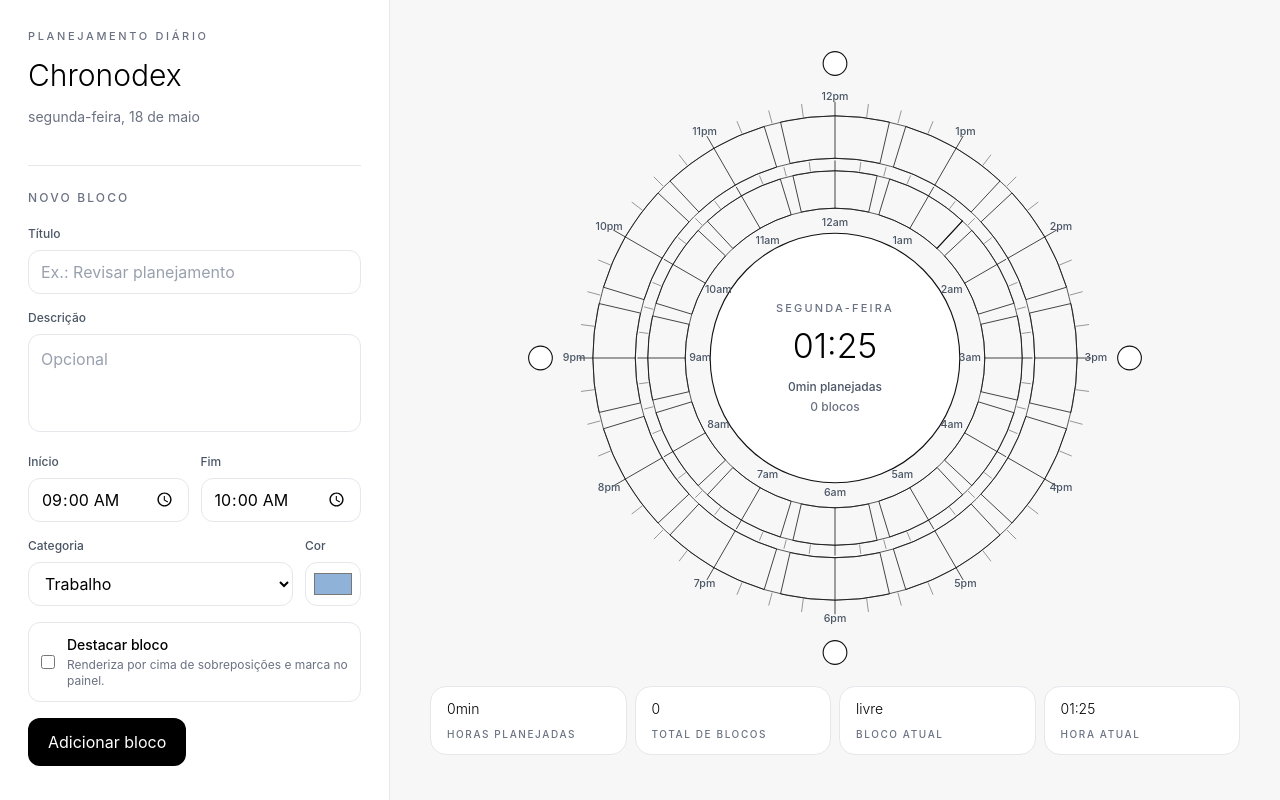
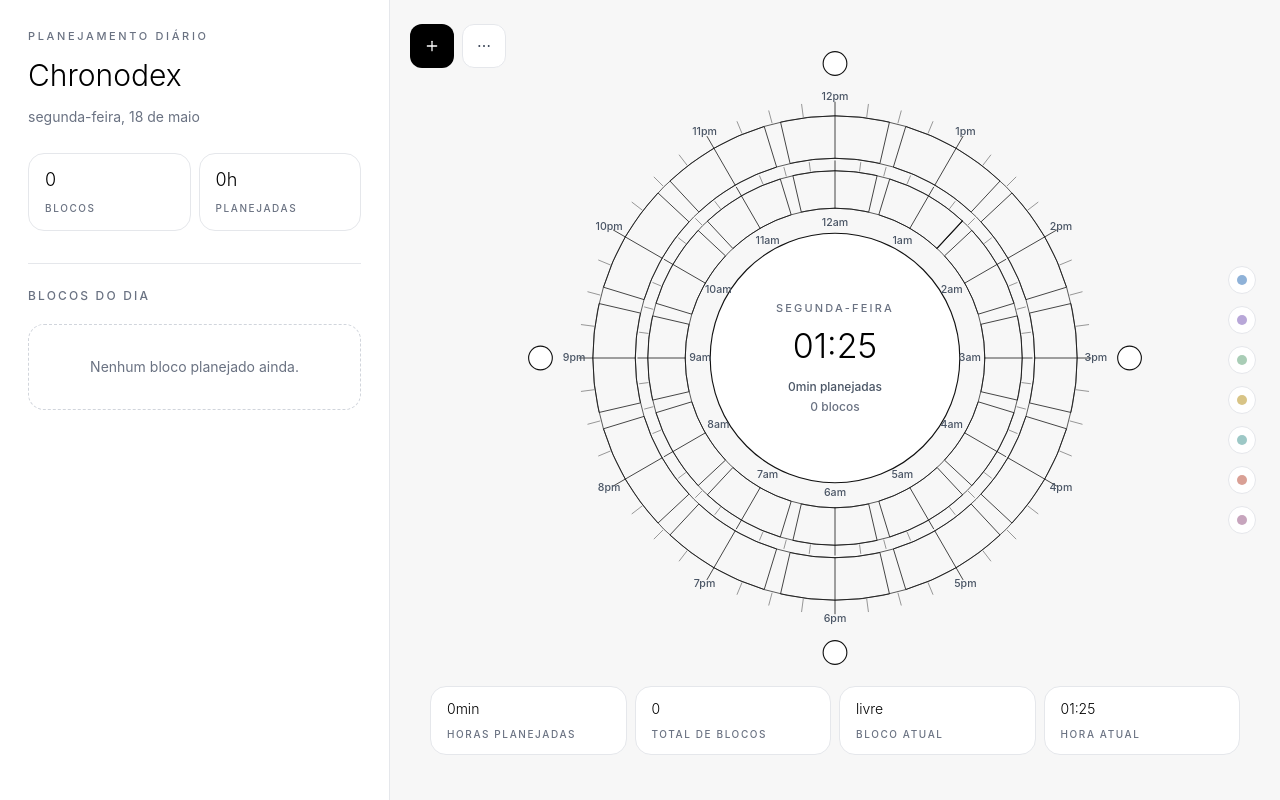
Before and after one commit to CiceroLino/chronodex, a React (Vite) app: page / in a window 1280 px wide. Built offline with nearby package versions, Linux system fonts and the light colour scheme.

Commit message:
refactor(ui): move block form and actions into dialogs

```diff
--- a/src/App.tsx
+++ b/src/App.tsx
@@ -136,6 +136,8 @@ function App() {
   const [selectedBlock, setSelectedBlock] = useState<TimeBlock | null>(null);
   const [error, setError] = useState<string | null>(null);
   const [now, setNow] = useState(() => new Date());
+  const [isActionsOpen, setIsActionsOpen] = useState(false);
+  const [isBlockDialogOpen, setIsBlockDialogOpen] = useState(false);
   const importInputRef = useRef<HTMLInputElement>(null);
 
   useEffect(() => {
@@ -174,12 +176,14 @@ function App() {
       );
       setEditingBlock(null);
       setSelectedBlock(updatedBlock);
+      setIsBlockDialogOpen(false);
       return;
     }
 
     const newBlock = { ...form, id: createId() };
     setBlocks((current) => [...current, newBlock]);
     setSelectedBlock(newBlock);
+    setIsBlockDialogOpen(false);
   }
 
   function deleteBlock(id: string) {
@@ -194,11 +198,18 @@ function App() {
     }
   }
 
+  function openNewBlockDialog() {
+    setEditingBlock(null);
+    setError(null);
+    setIsBlockDialogOpen(true);
+  }
+
   function loadExample() {
     setBlocks(sampleBlocks.map((block) => ({ ...block, id: createId() })));
     setEditingBlock(null);
     setSelectedBlock(null);
     setError(null);
+    setIsActionsOpen(false);
   }
 
   function clearDay() {
@@ -206,6 +217,7 @@ function App() {
     setEditingBlock(null);
     setSelectedBlock(null);
     setError(null);
+    setIsActionsOpen(false);
   }
 
   function exportJson() {
@@ -218,6 +230,7 @@ function App() {
     anchor.download = 'chronodex-blocos.json';
     anchor.click();
     URL.revokeObjectURL(url);
+    setIsActionsOpen(false);
   }
 
   async function importJson(event: ChangeEvent<HTMLInputElement>) {
@@ -240,6 +253,7 @@ function App() {
       setEditingBlock(null);
       setSelectedBlock(null);
       setError(null);
+      setIsActionsOpen(false);
     } catch {
       setError('Não foi possível importar este JSON.');
     } finally {
@@ -251,11 +265,14 @@ function App() {
     <main className="min-h-screen bg-[#f7f7f7] text-black lg:h-screen lg:overflow-hidden">
       <div className="grid min-h-screen lg:h-screen lg:min-h-0 lg:grid-cols-[390px_minmax(0,1fr)]">
         <section className="border-b border-gray-200 bg-white px-6 py-7 lg:h-screen lg:overflow-y-auto lg:border-b-0 lg:border-r lg:px-7">
-          <header className="mb-9">
+          <header className="mb-8">
+            <div>
               <p className="text-[11px] font-medium uppercase tracking-[0.24em] text-gray-500">
                 Planejamento diário
               </p>
-            <h1 className="mt-3 text-3xl font-light tracking-normal text-black">Chronodex</h1>
+              <h1 className="mt-3 text-3xl font-light tracking-normal text-black">
+                Chronodex
+              </h1>
               <p className="mt-3 text-sm font-normal leading-6 text-gray-500">
                 {new Intl.DateTimeFormat('pt-BR', {
                   weekday: 'long',
@@ -263,87 +280,8 @@ function App() {
                   month: 'long',
                 }).format(now)}
               </p>
-          </header>
-
-          <section className="border-t border-gray-200 pt-6">
-            <h2 className="mb-5 text-xs font-medium uppercase tracking-[0.18em] text-gray-500">
-              Novo bloco
-            </h2>
-            <TimeBlockForm
-              editingBlock={editingBlock}
-              error={error}
-              onSubmit={saveBlock}
-              onCancelEdit={() => {
-                setEditingBlock(null);
-                setError(null);
-              }}
-            />
-          </section>
-
-          <section className="mt-9 border-t border-gray-200 pt-6">
-            <div className="mb-5 flex items-center justify-between gap-3">
-              <h2 className="text-xs font-medium uppercase tracking-[0.18em] text-gray-500">
-                Blocos do dia
-              </h2>
             </div>
-
-            <TimeBlockList
-              blocks={sortedBlocks}
-              overlapIds={overlapIds}
-              activeBlockId={activeBlockId}
-              onEdit={(block) => {
-                setEditingBlock(block);
-                setSelectedBlock(block);
-                setError(null);
-              }}
-              onDelete={deleteBlock}
-            />
-          </section>
-
-          <section className="mt-9 border-t border-gray-200 pt-6">
-            <h2 className="mb-5 text-xs font-medium uppercase tracking-[0.18em] text-gray-500">
-              Ações
-            </h2>
-            <div className="grid grid-cols-2 gap-2">
-                <button
-                  type="button"
-                  onClick={loadExample}
-                  className="rounded-xl border border-gray-200 bg-white px-3 py-2.5 text-xs font-medium text-gray-700 transition hover:border-gray-300 hover:bg-gray-50"
-                >
-                  Exemplo
-                </button>
-                <button
-                  type="button"
-                  onClick={exportJson}
-                  disabled={blocks.length === 0}
-                  className="rounded-xl border border-gray-200 bg-white px-3 py-2.5 text-xs font-medium text-gray-700 transition hover:border-gray-300 hover:bg-gray-50 disabled:opacity-40"
-                >
-                  Exportar
-                </button>
-                <button
-                  type="button"
-                  onClick={() => importInputRef.current?.click()}
-                  className="rounded-xl border border-gray-200 bg-white px-3 py-2.5 text-xs font-medium text-gray-700 transition hover:border-gray-300 hover:bg-gray-50"
-                >
-                  Importar
-                </button>
-                <button
-                  type="button"
-                  onClick={clearDay}
-                  disabled={blocks.length === 0}
-                  className="rounded-xl border border-gray-200 bg-white px-3 py-2.5 text-xs font-medium text-gray-700 transition hover:border-gray-300 hover:bg-gray-50 disabled:opacity-40"
-                >
-                  Limpar
-                </button>
-              <input
-                ref={importInputRef}
-                type="file"
-                accept="application/json"
-                onChange={importJson}
-                className="hidden"
-              />
-            </div>
-            <div className="mt-4 grid grid-cols-2 gap-2">
+            <div className="mt-6 grid grid-cols-2 gap-2">
               <div className="rounded-2xl border border-gray-200 bg-white px-4 py-3">
                 <span className="block text-lg font-light text-black">{blocks.length}</span>
                 <span className="text-[10px] font-medium uppercase tracking-[0.16em] text-gray-500">
@@ -359,8 +297,208 @@ function App() {
                 </span>
               </div>
             </div>
+          </header>
+
+          <section className="border-t border-gray-200 pt-6">
+            <div className="mb-5 flex items-center justify-between gap-3">
+              <h2 className="text-xs font-medium uppercase tracking-[0.18em] text-gray-500">
+                Blocos do dia
+              </h2>
+            </div>
+
+            <TimeBlockList
+              blocks={sortedBlocks}
+              overlapIds={overlapIds}
+              activeBlockId={activeBlockId}
+              onEdit={(block) => {
+                setEditingBlock(block);
+                setSelectedBlock(block);
+                setError(null);
+                setIsBlockDialogOpen(true);
+              }}
+              onDelete={deleteBlock}
+            />
           </section>
+
+          <input
+            ref={importInputRef}
+            type="file"
+            accept="application/json"
+            onChange={importJson}
+            className="hidden"
+          />
         </section>
+
+        <div className="fixed left-4 top-4 z-40 flex gap-2 lg:left-[410px] lg:top-6">
+          <button
+            type="button"
+            aria-label="Adicionar bloco"
+            onClick={openNewBlockDialog}
+            className="flex h-11 w-11 items-center justify-center rounded-xl bg-black text-white transition hover:bg-gray-800"
+          >
+            <svg
+              aria-hidden="true"
+              viewBox="0 0 24 24"
+              className="h-4 w-4"
+              fill="none"
+              stroke="currentColor"
+              strokeWidth="1.9"
+              strokeLinecap="round"
+            >
+              <path d="M5 12h14" />
+              <path d="M12 5v14" />
+            </svg>
+          </button>
+          <button
+            type="button"
+            aria-label="Abrir ações"
+            onClick={() => setIsActionsOpen(true)}
+            className="flex h-11 w-11 items-center justify-center rounded-xl border border-gray-200 bg-white text-gray-700 transition hover:border-gray-300 hover:bg-gray-50"
+          >
+            <svg
+              aria-hidden="true"
+              viewBox="0 0 24 24"
+              className="h-4 w-4"
+              fill="currentColor"
+            >
+              <circle cx="5" cy="12" r="1.5" />
+              <circle cx="12" cy="12" r="1.5" />
+              <circle cx="19" cy="12" r="1.5" />
+            </svg>
+          </button>
+        </div>
+
+        {isActionsOpen ? (
+          <div className="fixed inset-0 z-50 flex items-center justify-center bg-black/18 px-4">
+            <button
+              type="button"
+              aria-label="Fechar ações"
+              className="absolute inset-0 cursor-default"
+              onClick={() => setIsActionsOpen(false)}
+            />
+            <section className="relative w-full max-w-sm rounded-2xl border border-gray-200 bg-white p-5">
+              <div className="mb-5 flex items-center justify-between gap-4">
+                <div>
+                  <h2 className="text-sm font-medium text-black">Ações do dia</h2>
+                  <p className="mt-1 text-xs text-gray-500">
+                    Importação, exportação e estado inicial.
+                  </p>
+                </div>
+                <button
+                  type="button"
+                  aria-label="Fechar ações"
+                  onClick={() => setIsActionsOpen(false)}
+                  className="flex h-9 w-9 items-center justify-center rounded-xl border border-gray-200 text-gray-600 transition hover:bg-gray-50"
+                >
+                  <svg
+                    aria-hidden="true"
+                    viewBox="0 0 24 24"
+                    className="h-4 w-4"
+                    fill="none"
+                    stroke="currentColor"
+                    strokeWidth="1.8"
+                    strokeLinecap="round"
+                  >
+                    <path d="M6 6l12 12" />
+                    <path d="M18 6L6 18" />
+                  </svg>
+                </button>
+              </div>
+              <div className="grid gap-2">
+                <button
+                  type="button"
+                  onClick={loadExample}
+                  className="rounded-xl border border-gray-200 bg-white px-4 py-3 text-left text-sm font-medium text-gray-800 transition hover:border-gray-300 hover:bg-gray-50"
+                >
+                  Carregar exemplo
+                </button>
+                <button
+                  type="button"
+                  onClick={exportJson}
+                  disabled={blocks.length === 0}
+                  className="rounded-xl border border-gray-200 bg-white px-4 py-3 text-left text-sm font-medium text-gray-800 transition hover:border-gray-300 hover:bg-gray-50 disabled:opacity-40"
+                >
+                  Exportar JSON
+                </button>
+                <button
+                  type="button"
+                  onClick={() => importInputRef.current?.click()}
+                  className="rounded-xl border border-gray-200 bg-white px-4 py-3 text-left text-sm font-medium text-gray-800 transition hover:border-gray-300 hover:bg-gray-50"
+                >
+                  Importar JSON
+                </button>
+                <button
+                  type="button"
+                  onClick={clearDay}
+                  disabled={blocks.length === 0}
+                  className="rounded-xl border border-gray-200 bg-white px-4 py-3 text-left text-sm font-medium text-red-700 transition hover:border-red-200 hover:bg-red-50 disabled:opacity-40"
+                >
+                  Limpar dia
+                </button>
+              </div>
+            </section>
+          </div>
+        ) : null}
+
+        {isBlockDialogOpen ? (
+          <div className="fixed inset-0 z-50 flex items-center justify-center bg-black/18 px-4 py-6">
+            <button
+              type="button"
+              aria-label="Fechar formulário"
+              className="absolute inset-0 cursor-default"
+              onClick={() => {
+                setIsBlockDialogOpen(false);
+                setEditingBlock(null);
+                setError(null);
+              }}
+            />
+            <section className="relative max-h-full w-full max-w-md overflow-y-auto rounded-2xl border border-gray-200 bg-white p-5">
+              <div className="mb-5 flex items-center justify-between gap-4">
+                <div>
+                  <h2 className="text-sm font-medium text-black">
+                    {editingBlock ? 'Editar bloco' : 'Novo bloco'}
+                  </h2>
+                  <p className="mt-1 text-xs text-gray-500">
+                    Defina horário, cor e marcação temporal.
+                  </p>
+                </div>
+                <button
+                  type="button"
+                  aria-label="Fechar formulário"
+                  onClick={() => {
+                    setIsBlockDialogOpen(false);
+                    setEditingBlock(null);
+                    setError(null);
+                  }}
+                  className="flex h-9 w-9 items-center justify-center rounded-xl border border-gray-200 text-gray-600 transition hover:bg-gray-50"
+                >
+                  <svg
+                    aria-hidden="true"
+                    viewBox="0 0 24 24"
+                    className="h-4 w-4"
+                    fill="none"
+                    stroke="currentColor"
+                    strokeWidth="1.8"
+                    strokeLinecap="round"
+                  >
+                    <path d="M6 6l12 12" />
+                    <path d="M18 6L6 18" />
+                  </svg>
+                </button>
+              </div>
+              <TimeBlockForm
+                editingBlock={editingBlock}
+                error={error}
+                onSubmit={saveBlock}
+                onCancelEdit={() => {
+                  setIsBlockDialogOpen(false);
+                  setEditingBlock(null);
+                  setError(null);
+                }}
+              />
+            </section>
+          </div>
+        ) : null}
 
         <ChronodexView
           blocks={sortedBlocks}
--- a/src/components/ChronodexView.tsx
+++ b/src/components/ChronodexView.tsx
@@ -1,5 +1,5 @@
 import { useState } from 'react';
-import type { TimeBlock } from '../types';
+import { CATEGORIES, CATEGORY_COLORS, type TimeBlock } from '../types';
 import {
   describeAnnularSector,
   formatDuration,
@@ -72,7 +72,23 @@ export function ChronodexView({
   ];
 
   return (
-    <section className="flex min-h-screen flex-col items-center justify-center gap-4 bg-[#f7f7f7] px-6 py-6 lg:h-screen lg:min-h-0 lg:overflow-hidden lg:px-10">
+    <section className="relative flex min-h-screen flex-col items-center justify-center gap-4 bg-[#f7f7f7] px-6 py-6 lg:h-screen lg:min-h-0 lg:overflow-hidden lg:px-10">
+      <aside className="pointer-events-none absolute right-6 top-1/2 hidden -translate-y-1/2 flex-col gap-3 xl:flex">
+        {CATEGORIES.map((category) => (
+          <div
+            key={category}
+            className="pointer-events-auto group relative flex h-7 w-7 items-center justify-center rounded-full border border-gray-200 bg-white"
+          >
+            <span
+              className="h-2.5 w-2.5 rounded-full"
+              style={{ backgroundColor: CATEGORY_COLORS[category] }}
+            />
+            <span className="absolute right-9 top-1/2 hidden -translate-y-1/2 whitespace-nowrap rounded-xl border border-gray-200 bg-white px-3 py-2 text-[11px] font-medium text-gray-600 group-hover:block">
+              {category}
+            </span>
+          </div>
+        ))}
+      </aside>
       <div className="relative w-full max-w-[680px] lg:w-[min(760px,calc(100vh-176px))] lg:max-w-none">
         <div className="relative mx-auto aspect-square w-full">
           <svg
```
Lines whose indentation alone changed are shown as unchanged.
